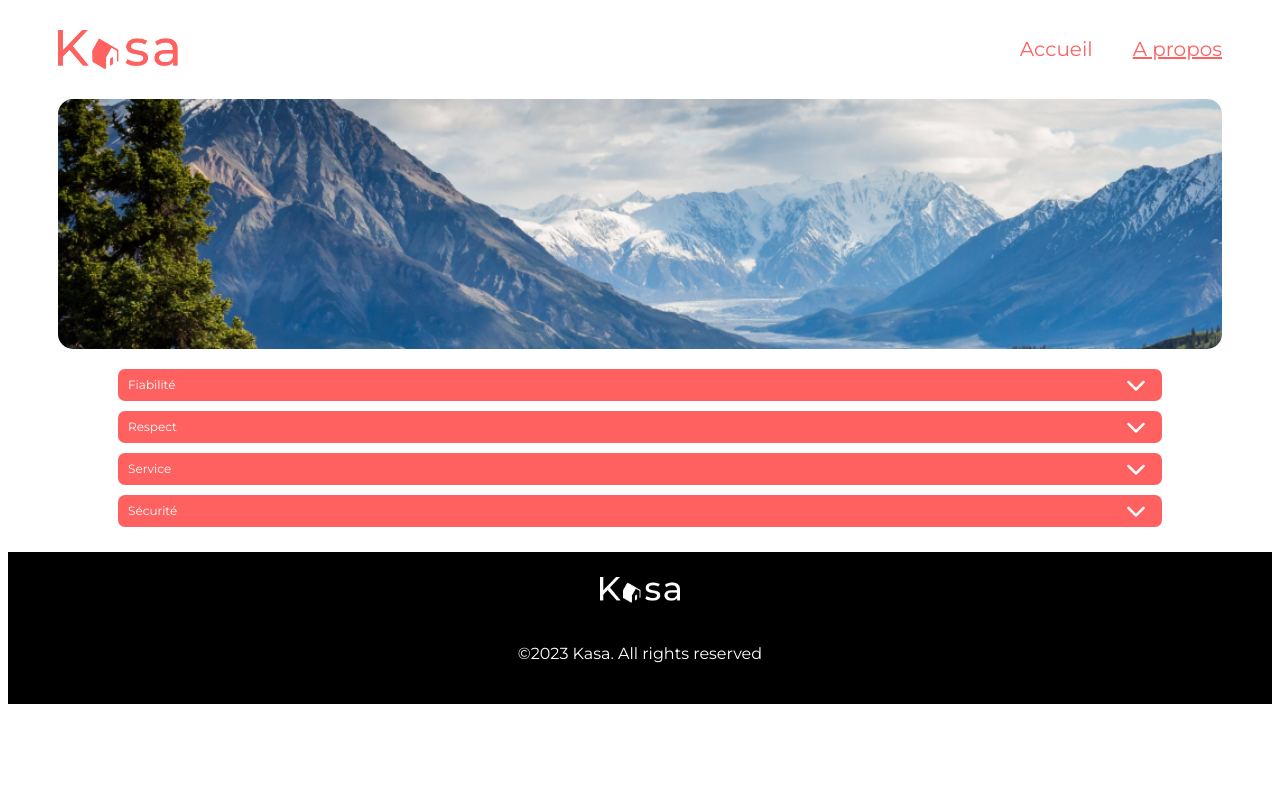
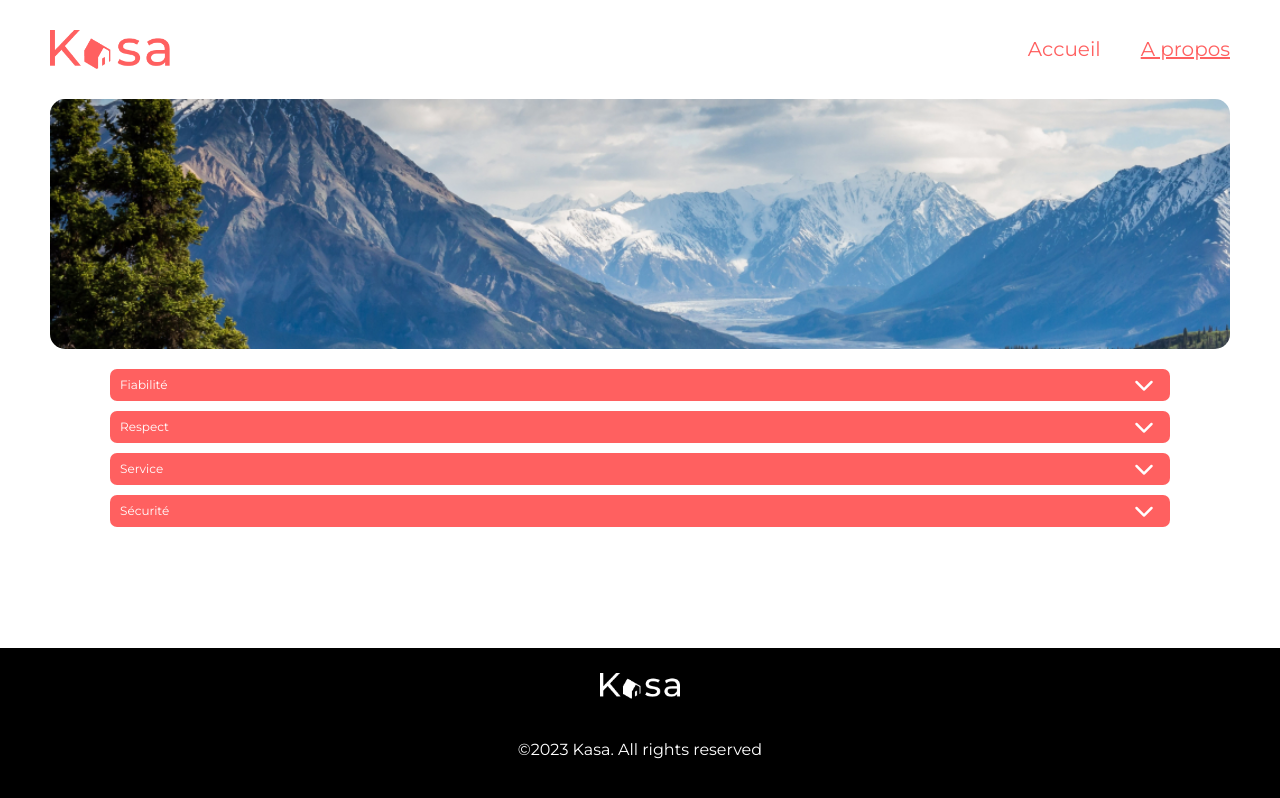
Before and after one commit to Ing-solorzano/kasa, a React (Create React App) app: page /about in a window 1280 px wide. Built offline with nearby package versions, Linux system fonts and the light colour scheme.

Commit message:
Corrections position bottom footer

```diff
--- a/src/pages/About.jsx
+++ b/src/pages/About.jsx
@@ -30,7 +30,8 @@
   ];
 
   return (
-    <div>
+    <div className="page-content">
+      <div className="main-top">
         <Header />
         <div className="container-about">
           <div >
@@ -44,6 +45,7 @@
             })}
           </div>
         </div>
+      </div>
       <Footer />
     </div>
   );
--- a/src/pages/Home.css
+++ b/src/pages/Home.css
@@ -4,9 +4,21 @@
   color: #FF6060;
 }
 
+html, body, #root {
+  height: 100%;
+  margin: 0;
+}
+
+.page-content {
+  display: flex;
+  flex-direction: column;
+  justify-content: space-between;
+  height: 100%;
+}
+
 
 @media screen and (max-width: 768px) {
   body {
-    margin: 0 20px;
+    margin-inline: 20px;
   }
 }
--- a/src/pages/Logement.jsx
+++ b/src/pages/Logement.jsx
@@ -27,7 +27,8 @@
   const [firstName, lastName] = item.host.name.split(' ');
 
   return (
-    <>
+    <div className="page-content">
+      <div className="main-top">
         <Header />
         <main>
           <Caroussel pictures={item.pictures} />
@@ -61,8 +62,9 @@
             <Collapse texte={item.equipments.map((e) => <li key={e}>{e}</li>)} title="Equipements" />
           </div>
         </main>
+      </div>
       <Footer />
-    </>
+    </div>
   );
 }
 
```
Lines whose indentation alone changed are shown as unchanged.
